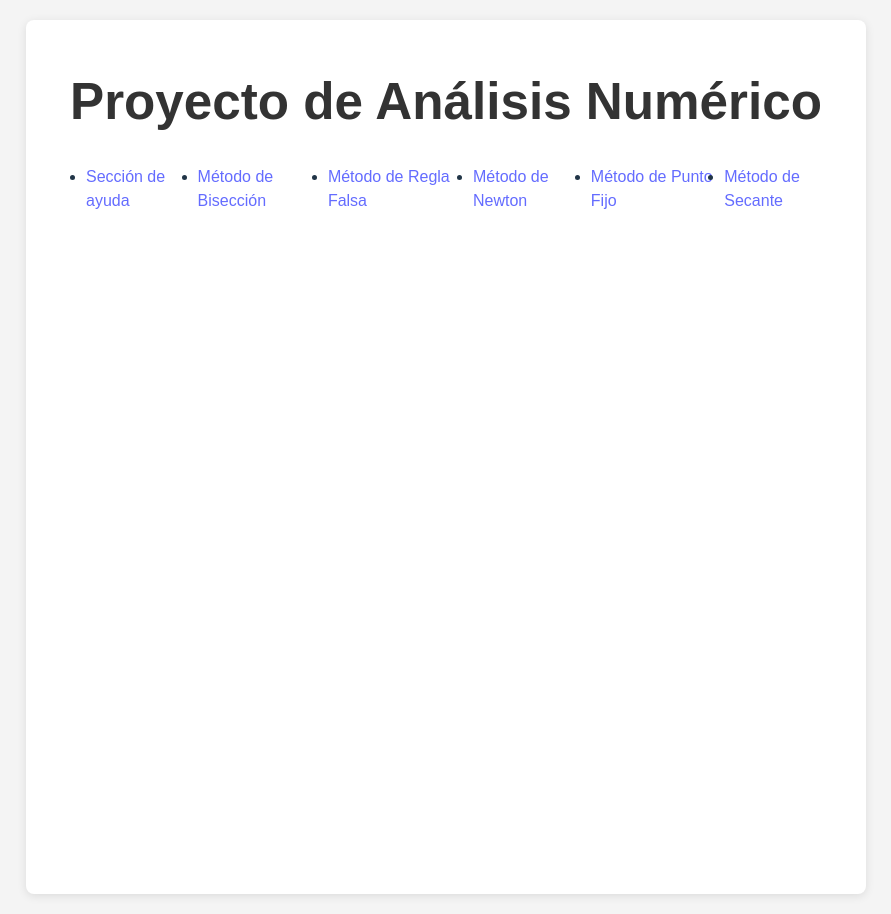
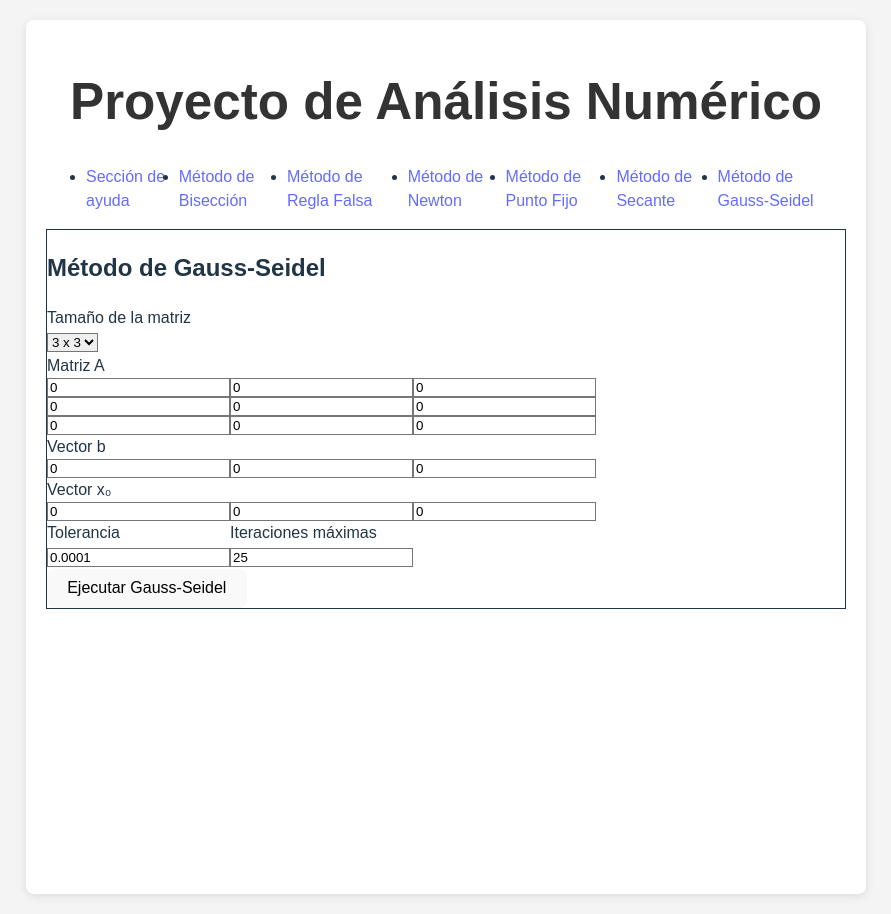
Before and after one commit to camiloooo14/Numerical-Analysis, a React (Vite) app in the folder frontend/: page /gauss_seidel in a window 1280 px wide. Shown: the whole page, without its empty margins (194-1085 px from the left). Built offline with nearby package versions, Linux system fonts and the light colour scheme; the HTML template or start-up script is replaced by a standard one.

Commit message:
gauss-seidel

```diff
--- a/frontend/src/App.jsx
+++ b/frontend/src/App.jsx
@@ -5,6 +5,7 @@ import NewtonForm from './components/NewtonForm';
 import FixedPointForm from './components/FixedPointForm';
 import HelpPage from './components/HelpPage';
 import SecanteForm from './components/SecanteForm';
+import GaussSeidelForm from './components/GaussSeidelForm';
 
 export default function App() {
   return (
@@ -44,6 +45,11 @@ export default function App() {
                   Método de Secante
                 </Link>
               </li>
+              <li>
+                <Link className="text-indigo-500 hover:text-indigo-700 text-lg" to="/gauss_seidel">
+                  Método de Gauss-Seidel
+                </Link>
+              </li>
             </ul>
           </nav>
 
@@ -54,6 +60,7 @@ export default function App() {
             <Route path="/fixed-point" element={<FixedPointForm />} />
             <Route path="/help" element={<HelpPage />} />
             <Route path="/Secant" element={<SecanteForm />} />
+            <Route path="/gauss_seidel" element={<GaussSeidelForm />} />
           </Routes>
         </div>
       </div>
--- /dev/null
+++ b/frontend/src/components/GaussSeidelForm.jsx
@@ -0,0 +1,167 @@
+import React, { useState, useEffect } from "react";
+import axios from "axios";
+
+const GaussSeidelForm = () => {
+  const [size, setSize] = useState(3);
+  const [matrixA, setMatrixA] = useState([]);
+  const [vectorB, setVectorB] = useState([]);
+  const [x0, setX0] = useState([]);
+  const [tol, setTol] = useState(0.0001);
+  const [niter, setNiter] = useState(25);
+  const [result, setResult] = useState(null);
+
+
+  useEffect(() => {
+    setMatrixA(Array.from({ length: size }, () => Array(size).fill(0)));
+    setVectorB(Array(size).fill(0));
+    setX0(Array(size).fill(0));
+    setResult(null);
+  }, [size]);
+
+  const handleInputChange = (setter, row, col = null) => (e) => {
+    const value = parseFloat(e.target.value);
+    setter((prev) => {
+      const copy = [...prev];
+      if (col === null) {
+        copy[row] = value;
+      } else {
+        copy[row][col] = value;
+      }
+      return copy;
+    });
+  };
+
+  const handleSubmit = async () => {
+    try {
+      const res = await axios.post("http://localhost:8000/gauss_seidel", {
+        matrix_a: matrixA,
+        vector_b: vectorB,
+        x0,
+        tol,
+        niter,
+      });
+      setResult(res.data);
+    } catch (err) {
+      console.error(err);
+      alert("Error al enviar los datos al backend.");
+    }
+  };
+
+  return (
+    <div className="p-4 border rounded shadow-md bg-white max-w-4xl mx-auto">
+      <h2 className="text-xl font-bold mb-4">Método de Gauss-Seidel</h2>
+
+      <div className="mb-4">
+        <label className="block font-semibold mb-1">Tamaño de la matriz</label>
+        <select
+          value={size}
+          onChange={(e) => setSize(parseInt(e.target.value))}
+          className="px-2 py-1 border rounded"
+        >
+          {[2, 3, 4, 5, 6].map((n) => (
+            <option key={n} value={n}>
+              {n} x {n}
+            </option>
+          ))}
+        </select>
+      </div>
+
+      <div className="mb-4">
+        <label className="block font-semibold mb-1">Matriz A</label>
+        {matrixA.map((row, i) => (
+          <div key={i} className="flex gap-2 mb-1">
+            {row.map((val, j) => (
+              <input
+                key={j}
+                type="number"
+                value={matrixA[i][j]}
+                onChange={handleInputChange(setMatrixA, i, j)}
+                className="w-16 px-2 py-1 border rounded"
+              />
+            ))}
+          </div>
+        ))}
+      </div>
+
+      <div className="mb-4">
+        <label className="block font-semibold mb-1">Vector b</label>
+        <div className="flex gap-2">
+          {vectorB.map((val, i) => (
+            <input
+              key={i}
+              type="number"
+              value={val}
+              onChange={handleInputChange(setVectorB, i)}
+              className="w-16 px-2 py-1 border rounded"
+            />
+          ))}
+        </div>
+      </div>
+
+      <div className="mb-4">
+        <label className="block font-semibold mb-1">Vector x₀</label>
+        <div className="flex gap-2">
+          {x0.map((val, i) => (
+            <input
+              key={i}
+              type="number"
+              value={val}
+              onChange={handleInputChange(setX0, i)}
+              className="w-16 px-2 py-1 border rounded"
+            />
+          ))}
+        </div>
+      </div>
+
+      <div className="mb-4 flex gap-4">
+        <div>
+          <label className="block font-semibold mb-1">Tolerancia</label>
+          <input
+            type="number"
+            value={tol}
+            onChange={(e) => setTol(parseFloat(e.target.value))}
+            className="w-32 px-2 py-1 border rounded"
+          />
+        </div>
+        <div>
+          <label className="block font-semibold mb-1">Iteraciones máximas</label>
+          <input
+            type="number"
+            value={niter}
+            onChange={(e) => setNiter(parseInt(e.target.value))}
+            className="w-32 px-2 py-1 border rounded"
+          />
+        </div>
+      </div>
+
+      <button
+        onClick={handleSubmit}
+        className="bg-blue-600 text-white px-4 py-2 rounded hover:bg-blue-700"
+      >
+        Ejecutar Gauss-Seidel
+      </button>
+
+      {result && (
+        <div className="mt-6">
+          <p>
+            <strong>Radio espectral:</strong> {result.spectral_radius.toFixed(6)}
+          </p>
+          <p>
+            <strong>¿Converge?</strong> {result.converges ? "Sí" : "No"}
+          </p>
+
+          <h3 className="mt-4 font-semibold">Iteraciones:</h3>
+          <ul className="list-disc pl-5 mt-2">
+            {result.iterations.map((iter) => (
+              <li key={iter.step}>
+                Paso {iter.step}: x = [{iter.x.map((v) => v.toFixed(4)).join(", ")}], error = {iter.error.toExponential(3)}
+              </li>
+            ))}
+          </ul>
+        </div>
+      )}
+    </div>
+  );
+};
+
+export default GaussSeidelForm;
--- a/frontend/src/services/api.js
+++ b/frontend/src/services/api.js
@@ -20,4 +20,7 @@ export const calculateHelp = (params) => API.post('/help', params);
 //secante
 export const calculateSecant = (params) => API.post('/Secant', params);
 
+//Gauss-Seidel
+export const calculateGaussSeidel = (params) => API.post('/gauss_seidel', params);
+
 export default API;
```
Also changed, not shown: 2 other files (tests, documents, lock files or other folders).
